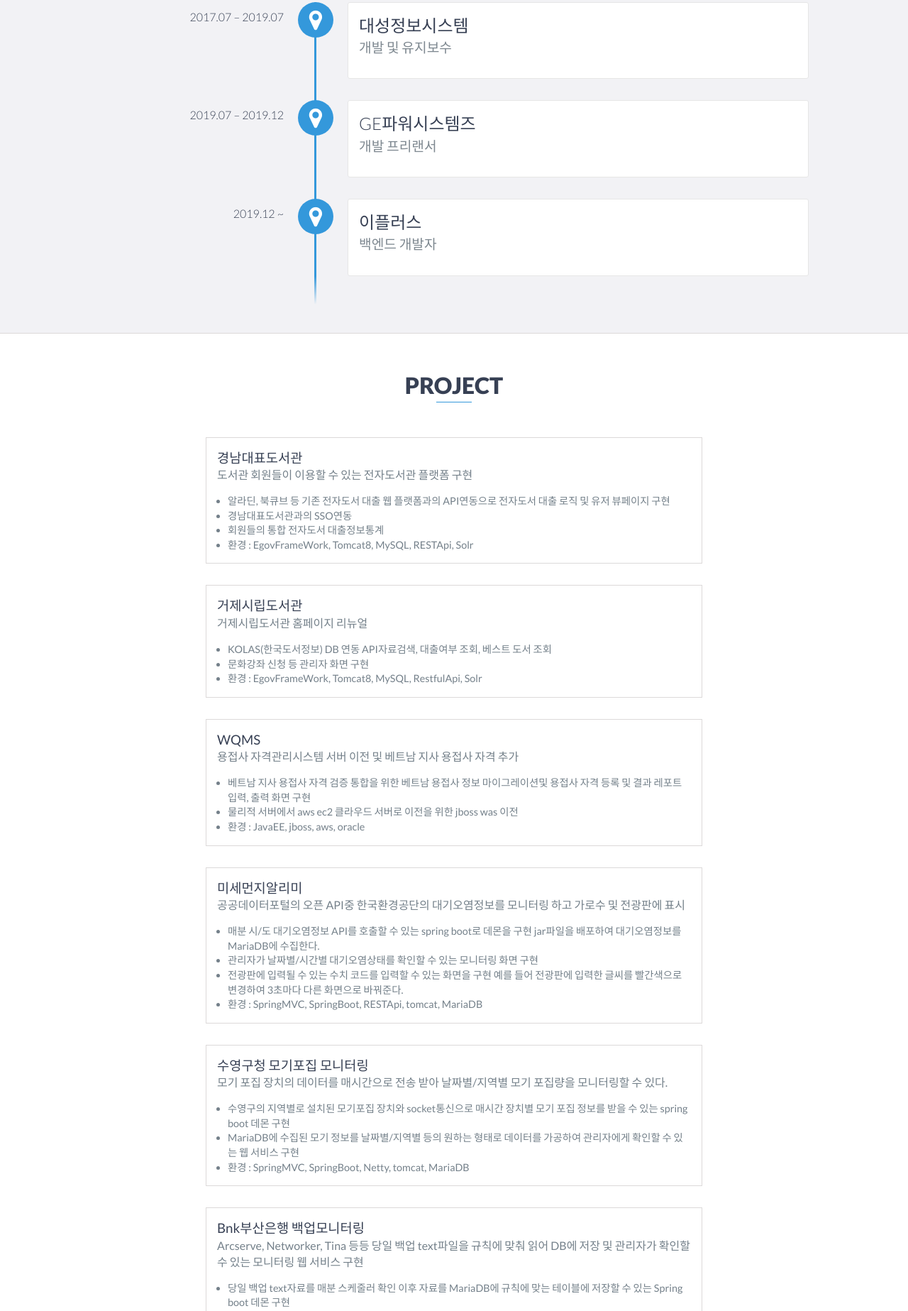
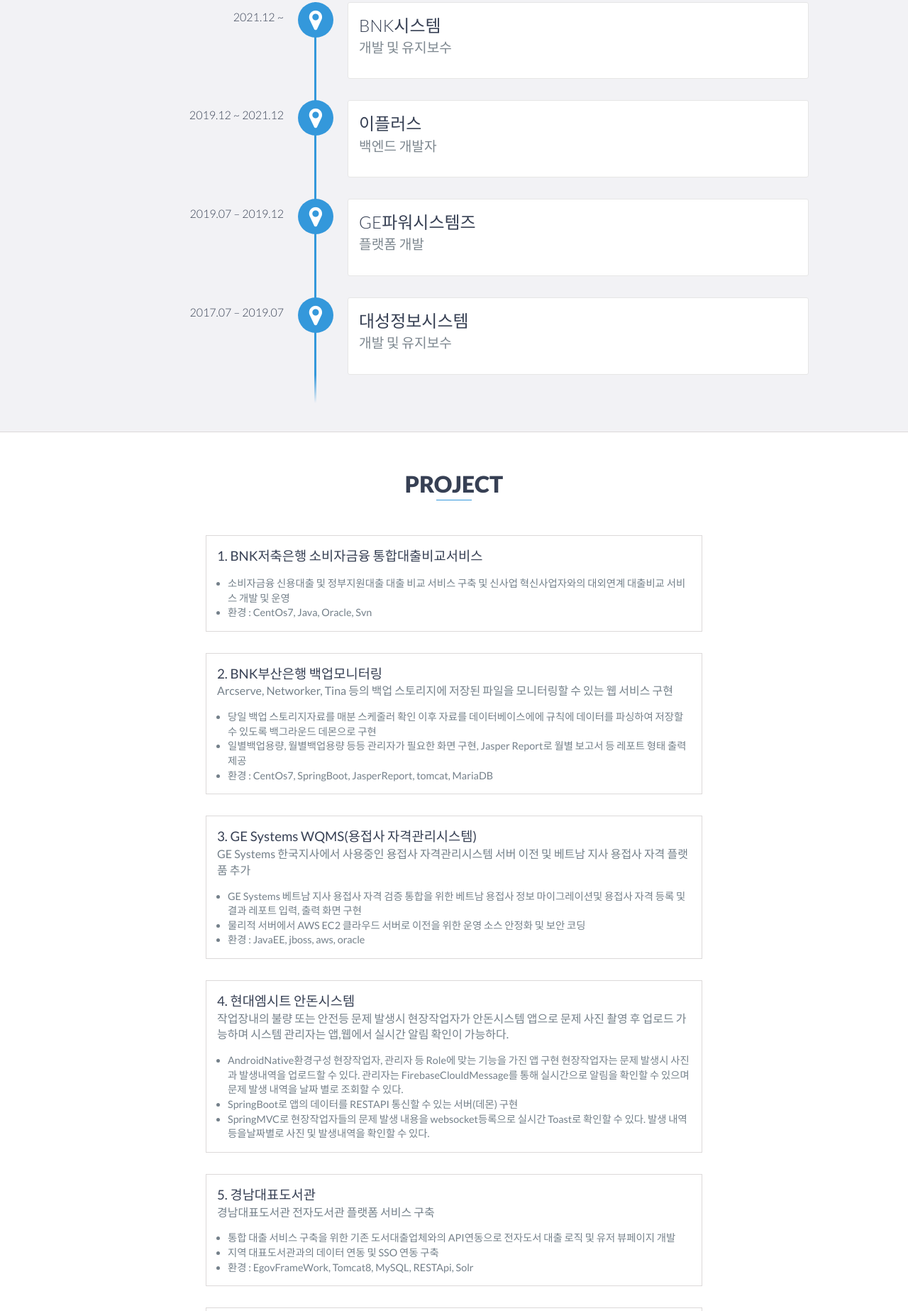
Before and after one commit to pear9123/pear9123.github.io, a website: page index.html in a window 1280 px wide. Shown: the part 953-2800 px from the top of the page at 71% size. Drawn offline with nearby package versions, Linux system fonts and the light colour scheme.

Commit message:
last year change recuruit session #1

```diff
--- a/index.html
+++ b/index.html
@@ -5,7 +5,7 @@
     <meta charset="utf-8">
     <meta http-equiv="X-UA-Compatible" content="IE=edge">
     <meta name="viewport" content="width=device-width, initial-scale=1">
-    <title>My Portfolio</title>
+    <title>Cap Han</title>
     <link rel="shortcut icon" href="favicon.ico" type="image/x-icon">
     <link rel="icon" href="favicon.ico" type="image/x-icon">
     <link href="https://fonts.googleapis.com/css?family=Lato:300,400,700,900" rel="stylesheet">
@@ -18,7 +18,7 @@
     <div id="lead">
         <div id="lead-content">
             <h1>BAE CHUNG HAN</h1>
-            <h2>(Java backEnd && Android native) Devloper</h2>
+            <h2>(financial software engineer & java developer) Devloper</h2>
             <h3>@mail : pear9123@gmail.com</h3>
             <h3>@git : pear9123@github.com</h3>
         </div>
@@ -56,19 +56,21 @@
     <div id="experience" class="background-alt">
         <h2 class="heading">Experience</h2>
         <div id="experience-timeline">
+            <div data-date="2021.12 ~">
+                <h3>BNK시스템</h3>
+                <h4>개발 및 유지보수</h4>
+            </div>
+            <div data-date="2019.12 ~ 2021.12">
+                <h3>이플러스</h3>
+                <h4>백엔드 개발자</h4>
+            </div>
+            <div data-date="2019.07 – 2019.12">
+                <h3>GE파워시스템즈</h3>
+                <h4>플랫폼 개발</h4>
+            </div>
             <div data-date="2017.07 – 2019.07">
                 <h3>대성정보시스템</h3>
                 <h4>개발 및 유지보수</h4>
-            </div>
-
-            <div data-date="2019.07 – 2019.12">
-                <h3>GE파워시스템즈</h3>
-                <h4>개발 프리랜서</h4>
-            </div>
-
-            <div data-date="2019.12 ~">
-                <h3>이플러스</h3>
-                <h4>백엔드 개발자</h4>
             </div>
         </div>
     </div>
@@ -77,30 +79,98 @@
     <div id="education">
         <h2 class="heading">PROJECT</h2>
 		<!-- End .education-block -->
+        <!-- 1. Bnk저축은행 소비자금융 -->
         <div class="education-block">
-            <h3>경남대표도서관</h3>
-            <!--<span class="education-date">2017.10 - 2017.06</span>-->
-            <h4>도서관 회원들이 이용할 수 있는 전자도서관 플랫폼 구현</h4>
+            <h3>1. BNK저축은행 소비자금융 통합대출비교서비스</h3>
+            <h4></h4>
             <ul>
                 <li>
-                    알라딘, 북큐브 등 기존 전자도서 대출 웹 플랫폼과의 API연동으로 전자도서 대출 로직 및 유저 뷰페이지 구현
+                    소비자금융 신용대출 및 정부지원대출 대출 비교 서비스 구축 및 신사업 혁신사업자와의 대외연계 대출비교 서비스 개발 및 운영
                 </li>
                 <li>
-                    경남대표도서관과의 SSO연동
+                    환경 : CentOs7, Java, Oracle, Svn
+                </li>
+            </ul>
+        </div>
+        <!-- //1. Bnk저축은행 소비자금융 -->
+
+        <!-- 2. Bnk부산은행 백업모니터링 -->
+        <div class="education-block">
+            <h3>2. BNK부산은행 백업모니터링</h3>
+            <h4>Arcserve, Networker, Tina 등의 백업 스토리지에 저장된 파일을 모니터링할 수 있는 웹 서비스 구현</h4>
+            <ul>
+                <li>
+                    당일 백업 스토리지자료를 매분 스케줄러 확인 이후 자료를 데이터베이스에에 규칙에 데이터를 파싱하여 저장할 수 있도록 백그라운드 데몬으로 구현
                 </li>
                 <li>
-                    회원들의 통합 전자도서 대출정보통계
+                    일별백업용량, 월별백업용량 등등 관리자가 필요한 화면 구현, Jasper Report로 월별 보고서 등 레포트 형태 출력제공
+                </li>
+                <li>
+                    환경 : CentOs7, SpringBoot, JasperReport, tomcat, MariaDB
+                </li>
+            </ul>
+        </div>
+        <!-- //2. Bnk부산은행 백업모니터링 -->
+
+        <!-- 3. WQMS -->
+        <div class="education-block">
+            <h3>3. GE Systems WQMS(용접사 자격관리시스템)</h3>
+            <h4>GE Systems 한국지사에서 사용중인 용접사 자격관리시스템 서버 이전 및 베트남 지사 용접사 자격 플랫품 추가</h4>
+            <ul>
+                <li>
+                    GE Systems 베트남 지사 용접사 자격 검증 통합을 위한 베트남 용접사 정보 마이그레이션및 용접사 자격 등록 및 결과 레포트 입력, 출력 화면 구현
+                </li>
+                <li>
+                    물리적 서버에서 AWS EC2 클라우드 서버로 이전을 위한 운영 소스 안정화 및 보안 코딩
+                </li>
+                <li>
+                    환경 : JavaEE, jboss, aws, oracle
+                </li>
+            </ul>
+        </div>
+        <!-- // 3. WQMS  -->
+
+        <!-- 4. 현대엠시트 안돈시스템 -->
+        <div class="education-block">
+            <h3>4. 현대엠시트 안돈시스템</h3>
+            <h4>작업장내의 불량 또는 안전등 문제 발생시 현장작업자가 안돈시스템 앱으로 문제 사진 촬영 후 업로드 가능하며 시스템 관리자는 앱,웹에서 실시간 알림 확인이 가능하다.</h4>
+            <ul>
+                <li>
+                    AndroidNative환경구성 현장작업자, 관리자 등 Role에 맞는 기능을 가진 앱 구현 현장작업자는 문제 발생시 사진과 발생내역을 업로드할 수 있다.
+					관리자는 FirebaseClouldMessage를 통해 실시간으로 알림을 확인할 수 있으며 문제 발생 내역을 날짜 별로 조회할 수 있다.
+                </li>
+                <li>
+                    SpringBoot로 앱의 데이터를 RESTAPI 통신할 수 있는 서버(데몬) 구현
+                </li>
+                <li>
+                    SpringMVC로 현장작업자들의 문제 발생 내용을 websocket등록으로 실시간 Toast로 확인할 수 있다.
+					발생 내역 등을날짜별로 사진 및 발생내역을 확인할 수 있다.
+                </li>
+            </ul>
+        </div>
+        <!-- //4. 현대엠시트 안돈시스템 -->
+
+        <!-- 5. 경남대표도서관 -->
+        <div class="education-block">
+            <h3>5. 경남대표도서관</h3>
+            <h4>경남대표도서관 전자도서관 플랫폼 서비스 구축</h4>
+            <ul>
+                <li>
+                    통합 대출 서비스 구축을 위한 기존 도서대출업체와의 API연동으로 전자도서 대출 로직 및 유저 뷰페이지 개발
+                </li>
+                <li>
+                    지역 대표도서관과의 데이터 연동 및 SSO 연동 구축
                 </li>
 				<li>
                     환경 : EgovFrameWork, Tomcat8, MySQL, RESTApi, Solr
                 </li>
             </ul>
         </div>
-        <!-- //End .education-block -->
+        <!-- //5. 경남대표도서관 -->
 
-		<!-- 1. 거제시립도서관 -->
+		<!-- 6. 거제시립도서관 -->
         <div class="education-block">
-            <h3>거제시립도서관</h3>
+            <h3>6. 거제시립도서관</h3>
             <h4>거제시립도서관 홈페이지 리뉴얼</h4>
             <ul>
                 <li>
@@ -114,29 +184,11 @@
                 </li>
             </ul>
         </div>
-        <!-- // 1. SPDATA 미세먼지알리미  -->
+        <!-- //6. 거제시립도서관 -->
 
-		<!-- 1. WQMS -->
+		<!-- 7. SPDATA 미세먼지알리미  -->
         <div class="education-block">
-            <h3>WQMS</h3>
-            <h4>용접사 자격관리시스템 서버 이전 및 베트남 지사 용접사 자격 추가</h4>
-            <ul>
-                <li>
-                    베트남 지사 용접사 자격 검증 통합을 위한 베트남 용접사 정보 마이그레이션및 용접사 자격 등록 및 결과 레포트 입력, 출력 화면 구현
-                </li>
-                <li>
-                    물리적 서버에서 aws ec2 클라우드 서버로 이전을 위한 jboss was 이전
-                </li>
-                <li>
-                    환경 : JavaEE, jboss, aws, oracle
-                </li>
-            </ul>
-        </div>
-        <!-- // 1. SPDATA 미세먼지알리미  -->
-
-		<!-- 1. SPDATA 미세먼지알리미  -->
-        <div class="education-block">
-            <h3>미세먼지알리미</h3>
+            <h3>7. 미세먼지알리미</h3>
             <h4>공공데이터포털의 오픈 API중 한국환경공단의 대기오염정보를 모니터링 하고 가로수 및 전광판에 표시</h4>
             <ul>
                 <li>
@@ -153,51 +205,33 @@
                 </li>
             </ul>
         </div>
-        <!-- // 1. SPDATA 미세먼지알리미  -->
+        <!-- // 7. SPDATA 미세먼지알리미  -->
 
-		<!-- 3. 수영구청 모기포집  -->
+		<!-- 8. 수영구청 모기포집  -->
         <div class="education-block">
-            <h3>수영구청 모기포집 모니터링</h3>
+            <h3>8. 수영구청 모기포집 모니터링</h3>
             <h4>모기 포집 장치의 데이터를 매시간으로 전송 받아 날짜별/지역별 모기 포집량을 모니터링할 수 있다.</h4>
             <ul>
                 <li>
-                    수영구의 지역별로 설치된 모기포집 장치와 socket통신으로 매시간 장치별 모기 포집 정보를 받을 수 있는 spring boot 데몬 구현
+                    수영구의 지역별로 설치된 모기포집 장치와 socket통신으로 매시간 장치별 모기 포집 정보를 받을 수 있는 백그라운드 데몬 구현
                 </li>
                 <li>
-                    MariaDB에 수집된 모기 정보를 날짜별/지역별 등의 원하는 형태로 데이터를 가공하여 관리자에게 확인할 수 있는 웹 서비스 구현
+                    수집된 모기 정보를 날짜별/지역별 등의 원하는 형태로 데이터를 가공하여 관리자에게 확인할 수 있는 웹 서비스 구현
                 </li>
                 <li>
                     환경 : SpringMVC, SpringBoot, Netty, tomcat, MariaDB
                 </li>
             </ul>
         </div>
-        <!-- //3. 수영구청 모기포집  -->
+        <!-- //8. 수영구청 모기포집  -->
 
-		<!-- 4. Bnk부산은행 백업모니터링 -->
-        <div class="education-block">
-            <h3>Bnk부산은행 백업모니터링</h3>
-            <h4>Arcserve, Networker, Tina 등등 당일 백업 text파일을 규칙에 맞춰 읽어 DB에 저장 및 관리자가 확인할 수 있는 모니터링 웹 서비스 구현</h4>
-            <ul>
-                <li>
-                    당일 백업 text자료를 매분 스케줄러 확인 이후 자료를 MariaDB에 규칙에 맞는 테이블에 저장할 수 있는 Spring boot 데몬 구현
-                </li>
-                <li>
-                    일별백업용량, 월별백업용량 등등 관리자가 필요한 화면 구현, Jasper Report로 월별 보고서 등 레포트 형태 출력제공
-                </li>
-                <li>
-                    환경 : CentOs7, SpringMVC, SpringBoot, JasperReport, tomcat, MariaDB
-                </li>
-            </ul>
-        </div>
-        <!-- //4. Bnk부산은행 백업모니터링 -->
-
-		<!-- 5. VMC온도계 앱 -->
+		<!-- 9. VMC온도계 앱 -->
         <div class="education-block">
             <h3>VMC온도계 앱</h3>
             <h4>공장 곳곳에 온도계를 설치 블루투스 통신으로 실시간으로 해당 공장의 온도를 확인할 수 있는 앱</h4>
             <ul>
                 <li>
-                    AndroidNative환경구성 Ble(저전력 블루투스) 사용하여 블루투스 통신 구현 샤오미 제품의 해당 기능UUID를 확인하여 온도 및 습도값 실시간 확인하여 MariaDB 저장 및 앱에 실시간 확인 구현
+                    AndroidNative환경구성 Ble(저전력 블루투스) 사용하여 블루투스 통신 구현 샤오미 제품의 해당 기능UUID를 확인하여 온도 및 습도값 실시간 확인하여 데이터베이스 저장 및 앱에 실시간 확인 구현
                 </li>
                 <li>
                     SpringBoot로 온도계 앱 확인시 온도 및 습도 데이터를 DB에 읽고 저장할 수 있는 RestAPI 구현
@@ -207,27 +241,7 @@
                 </li>
             </ul>
         </div>
-        <!-- //5. VMC온도계 앱 -->
-
-		<!-- 6. 현대엠시트 안돈시스템 -->
-        <div class="education-block">
-            <h3>현대엠시트 안돈시스템</h3>
-            <h4>작업장내의 불량 또는 안전등 문제 발생시 현장작업자가 안돈시스템 앱으로 문제 사진 촬영 후 업로드 가능하며 시스템 관리자는 앱,웹에서 실시간 알림 확인이 가능하다.</h4>
-            <ul>
-                <li>
-                    AndroidNative환경구성 현장작업자, 관리자 등 Role에 맞는 기능을 가진 앱 구현 현장작업자는 문제 발생시 사진과 발생내역을 업로드할 수 있다.
-					관리자는 FirebaseClouldMessage를 통해 실시간으로 알림을 확인할 수 있으며 문제 발생 내역을 날짜 별로 조회할 수 있다.
-                </li>
-                <li>
-                    SpringBoot로 앱의 데이터를 RESTAPI 통신할 수 있는 서버(데몬) 구현
-                </li>
-                <li>
-                    SpringMVC로 현장작업자들의 문제 발생 내용을 websocket등록으로 실시간 Toast로 확인할 수 있다.
-					발생 내역 등을날짜별로 사진 및 발생내역을 확인할 수 있다.
-                </li>
-            </ul>
-        </div>
-        <!-- //6. 현대엠시트 안돈시스템 -->
+        <!-- //9. VMC온도계 앱 -->
 
     </div>
     <!-- End #education -->
@@ -237,8 +251,6 @@
         <ul>
             <li>Java</li>
             <li>Node.js</li>
-            <li>Kotlin</li>
-            <li>Python</li>
             <li>Android Native</li>
 
             <li>Spring/SpringBoot</li>
```
